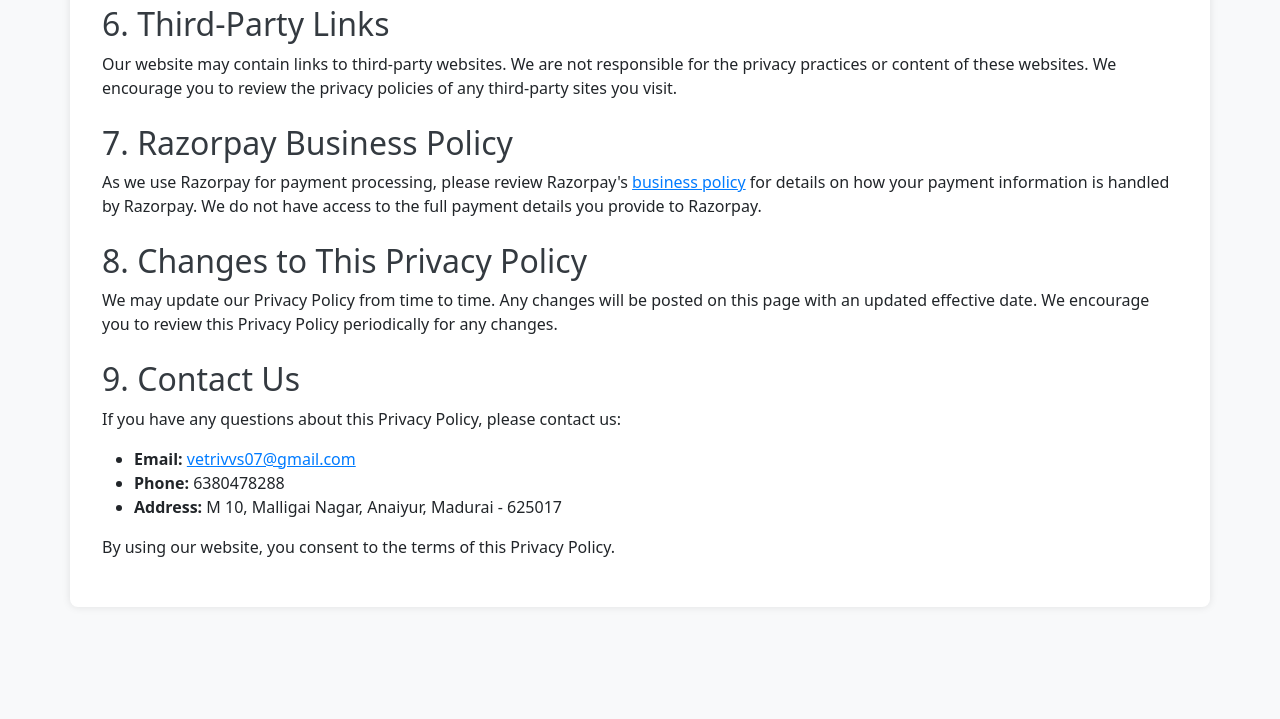
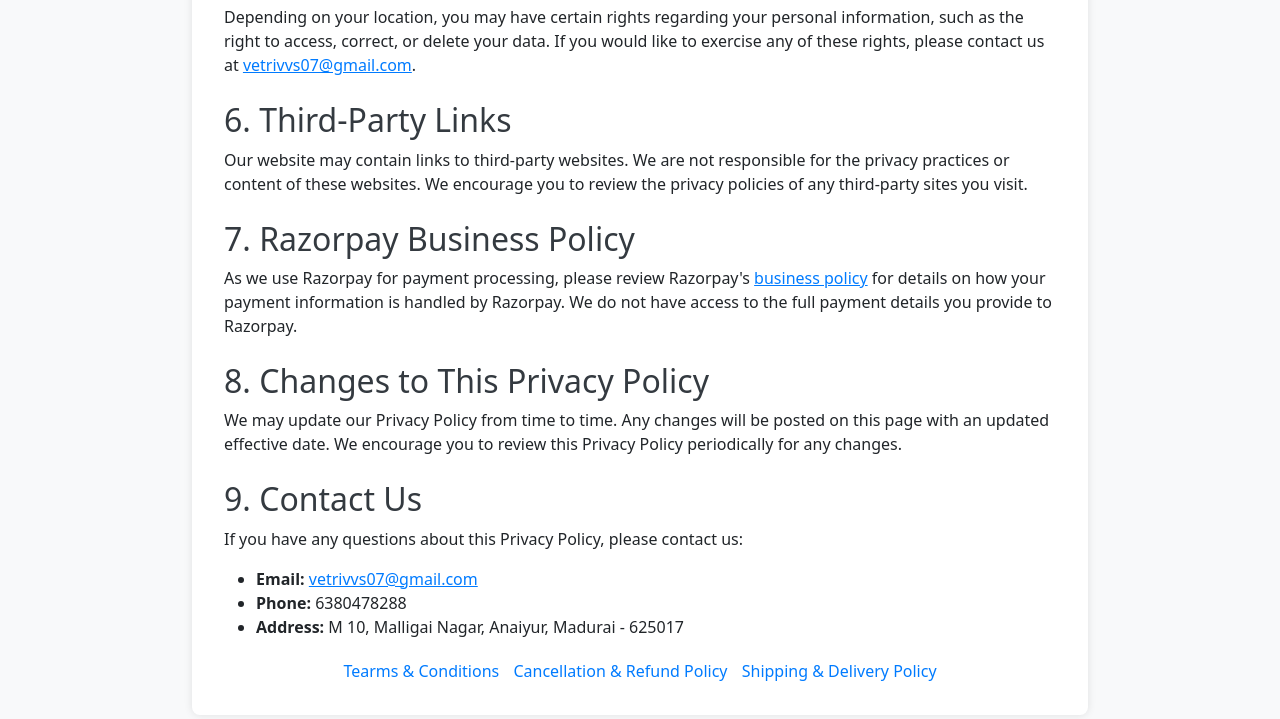
Before and after one commit to vetrivk/MyProtfolioWebsite, a website: page privacypolicy.html in a window 1280 px wide. Shown: the part 1124-1843 px from the top of the page. Before the commit the page ends 1779 px from the top, so only its background shows below. Drawn offline with nearby package versions, Linux system fonts and the light colour scheme.

Commit message:
update: policy

```diff
--- a/privacypolicy.html
+++ b/privacypolicy.html
@@ -10,8 +10,10 @@
     />
     <style>
       body {
+        width: 70%;
         background-color: #f8f9fa;
         color: #212529;
+        margin: 0 auto;
       }
       .container {
         background: #ffffff;
@@ -166,9 +168,25 @@
         </li>
       </ul>
 
-      <p>
-        By using our website, you consent to the terms of this Privacy Policy.
-      </p>
+      <div style="text-align: center; margin-top: 20px">
+        <div>
+          <a
+            style="text-decoration: none; padding: 5px"
+            href="https://merchant.razorpay.com/policy/OENYxofZ21F9b8/terms"
+            >Tearms & Conditions</a
+          >
+          <a
+            style="text-decoration: none; padding: 5px"
+            href="https://merchant.razorpay.com/policy/OENYxofZ21F9b8/refund"
+            >Cancellation & Refund Policy</a
+          >
+          <a
+            style="text-decoration: none; padding: 5px"
+            href="https://merchant.razorpay.com/policy/OENYxofZ21F9b8/shipping"
+            >Shipping & Delivery Policy</a
+          >
+        </div>
+      </div>
     </div>
 
     <script src="https://stackpath.bootstrapcdn.com/bootstrap/5.3.3/js/bootstrap.bundle.min.js"></script>
```
Also changed, not shown: index.html (+4 -3 lines).
